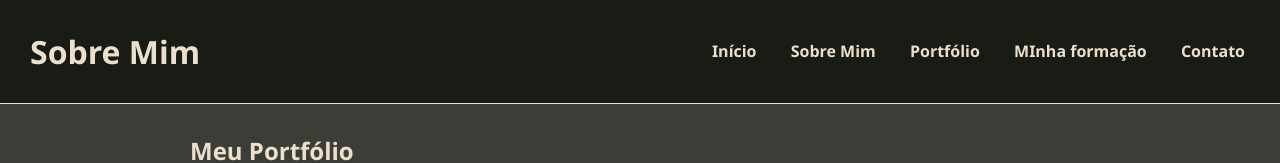
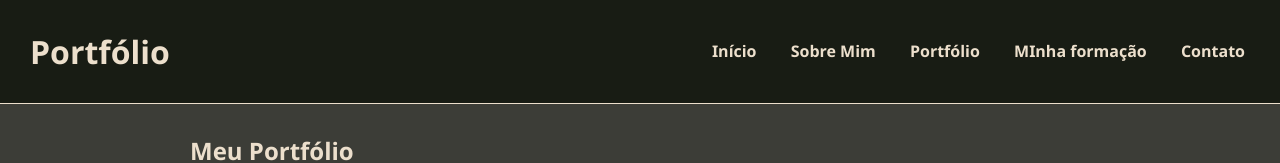
Before and after one commit to PauloAg1/projetoSite, a plain HTML site: page portfolio.html in a window 1280 px wide. Shown: the top 163 px of the page. Drawn offline with Linux system fonts and the light colour scheme.

Commit message:
Update portfolio.html

```diff
--- a/portfolio.html
+++ b/portfolio.html
@@ -8,7 +8,7 @@
 </head>
 <body>
     <header>
-        <h1>Sobre Mim</h1>
+        <h1>Portfólio</h1>
         <nav>
             <a href="index.html">Início</a>
             <a href="sobreMim.html">Sobre Mim</a>
```
